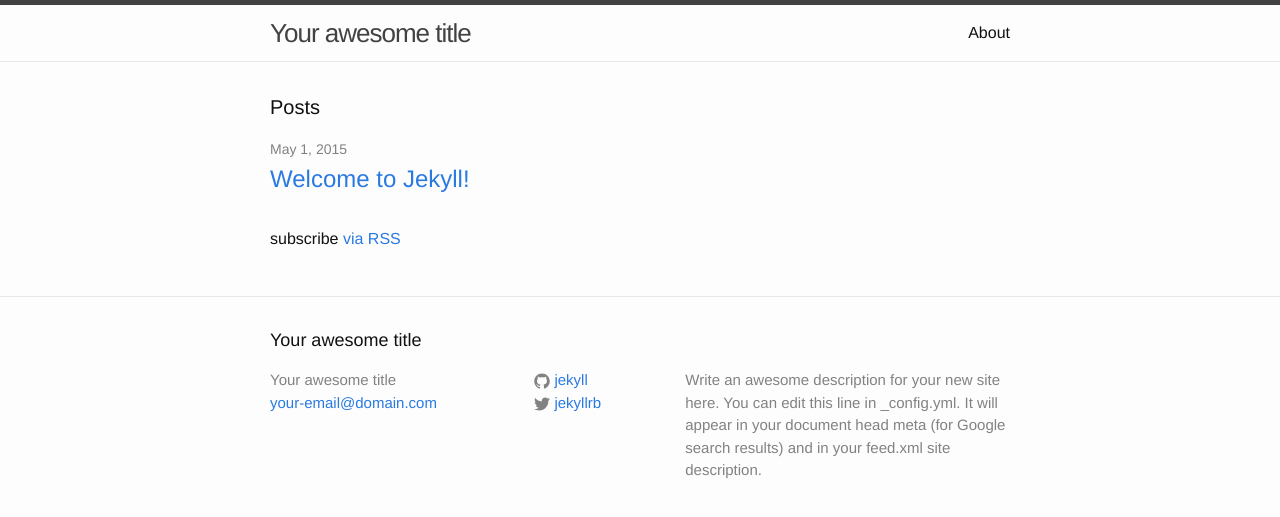
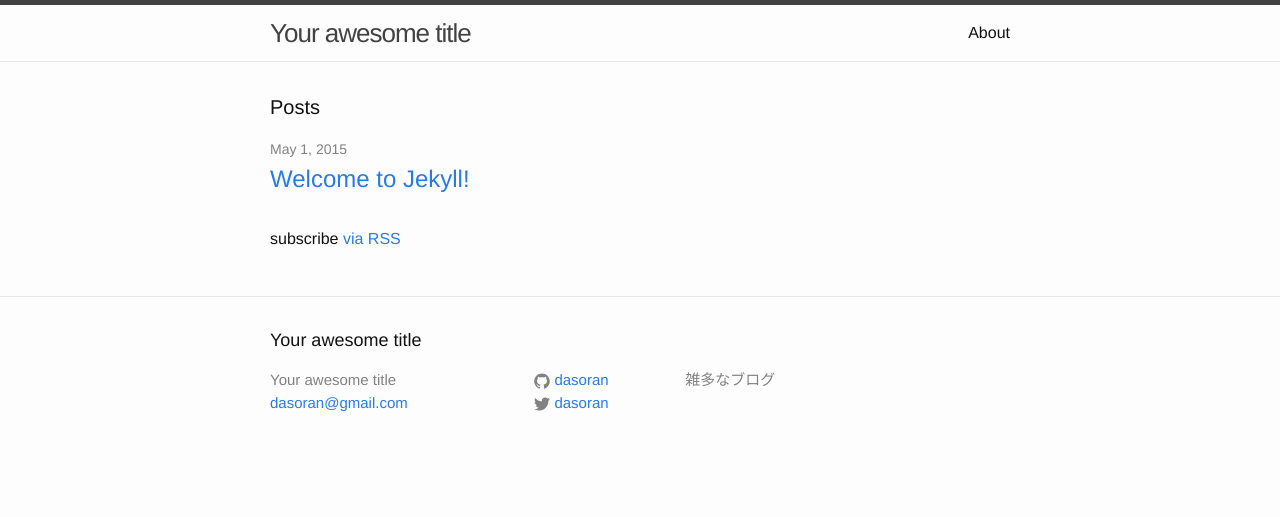
Before and after one commit to dasoran/dasoran.github.io, a Jekyll site: the page built from blogsource/index.html, in a window 1280 px wide. Shown: the top 517 px of the page. Built offline with Jekyll 4.4.1, drawn with Linux system fonts in a browser that asks for light colours.

Commit message:
configを修正した。postのテスト投稿をした。

```diff
--- a/blogsource/_config.yml
+++ b/blogsource/_config.yml
@@ -1,14 +1,12 @@
 # Site settings
 title: Your awesome title
-email: your-email@domain.com
+email: dasoran@gmail.com
 description: > # this means to ignore newlines until "baseurl:"
-  Write an awesome description for your new site here. You can edit this
-  line in _config.yml. It will appear in your document head meta (for
-  Google search results) and in your feed.xml site description.
-baseurl: "/blog/" # the subpath of your site, e.g. /blog/
+  雑多なブログ
+baseurl: "/blog" # the subpath of your site, e.g. /blog/
 url: "http://dasoran.github.io" # the base hostname & protocol for your site
-twitter_username: jekyllrb
-github_username:  jekyll
+twitter_username: dasoran
+github_username:  dasoran
 
 # Build settings
 markdown: kramdown
```
